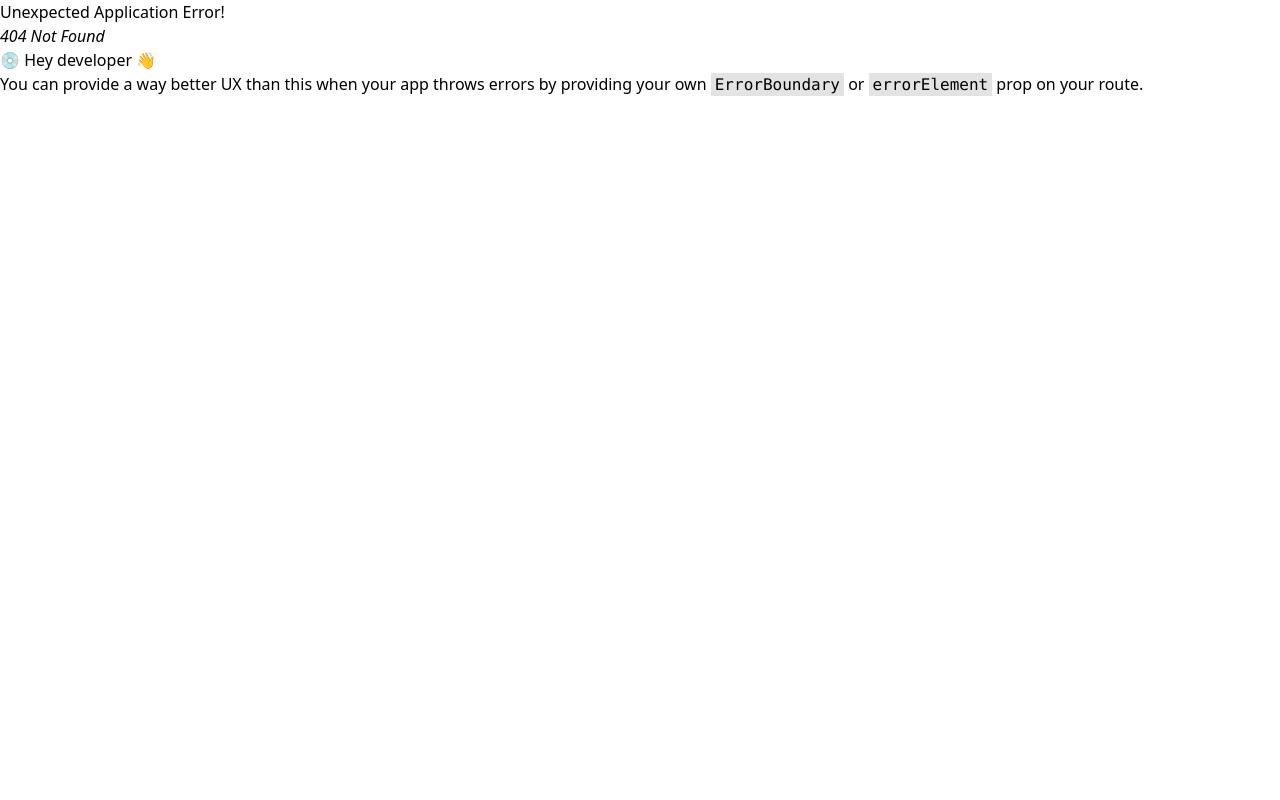
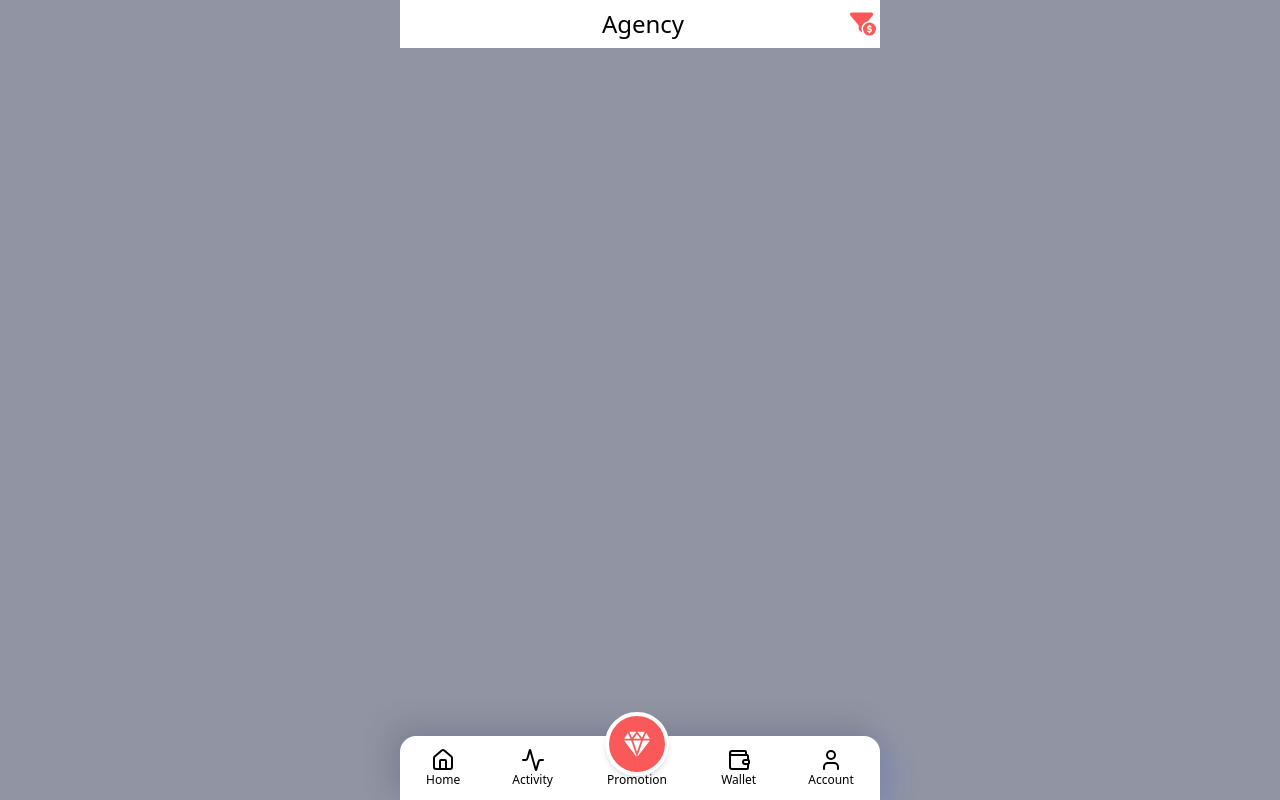
Before and after one commit to ahadkhan17545/hgzy, a React (Vite) app: page /promotion in a window 1280 px wide. Before the commit this address had no page. Built offline with nearby package versions, Linux system fonts and the light colour scheme.

Commit message:
Promotion page created

```diff
--- a/src/Components/BottomNavigationBar/BottomNavigationBar.jsx
+++ b/src/Components/BottomNavigationBar/BottomNavigationBar.jsx
@@ -27,7 +27,7 @@ const BottomNavigationBar = () => {
         {/* Center Button */}
         <div className="relative">
           <Link
-            to="/"
+            to="/promotion"
             className="w-16 h-16 bg-red-400 text-white bg-red rounded-full flex justify-center items-center shadow-md -translate-y-6 border-4"
           >
             <IoDiamond size={28} />
--- /dev/null
+++ b/src/Components/Promotion/PromotionTop.jsx
@@ -0,0 +1,20 @@
+import { FaFilterCircleDollar } from "react-icons/fa6";
+import { Link } from "react-router-dom";
+
+const PromotionTop = () => {
+  return (
+    <div className="text-black bg-white py-2 max-w-[480px] m-auto fixed top-0 w-full">
+      <div className="flex justify-between items-center">
+        <div className=""></div>
+        <h2 className="ml-10 text-2xl font-medium text-center">Agency</h2>
+        <Link to="/">
+          <div className="px-1 text-red">
+            <FaFilterCircleDollar size={26} />
+          </div>
+        </Link>
+      </div>
+    </div>
+  );
+};
+
+export default PromotionTop;
--- a/src/Components/Wallet/WalletTop.jsx
+++ b/src/Components/Wallet/WalletTop.jsx
@@ -4,7 +4,7 @@ import { Link } from "react-router-dom";
 const WalletTop = () => {
   return (
     <div className="text-white bg-red py-2 max-w-[480px] m-auto fixed top-0 w-full">
-      <div className="flex justify-between">
+      <div className="flex justify-between items-center">
         <Link to="/">
           <div className="px-1">
             <RxCaretLeft size={30} />
--- /dev/null
+++ b/src/Pages/Promotion.jsx
@@ -0,0 +1,16 @@
+import BottomNavigationBar from "../Components/BottomNavigationBar/BottomNavigationBar";
+import PromotionTop from "../Components/Promotion/PromotionTop";
+
+const Promotion = () => {
+  return (
+    <div className="bg-sideBg min-h-screen">
+      <div className="w-full max-w-[480px] mx-auto bg-backgroundWhite">
+        <PromotionTop />
+
+        <BottomNavigationBar />
+      </div>
+    </div>
+  );
+};
+
+export default Promotion;
--- a/src/routes/routes.jsx
+++ b/src/routes/routes.jsx
@@ -7,6 +7,7 @@ import Register from "../Pages/Register";
 import ForgotPassword from "../Pages/ForgotPassword";
 import Activity from "../Pages/Activity";
 import Wallet from "../Pages/Wallet";
+import Promotion from "../Pages/Promotion";
 
 const router = createBrowserRouter([
   {
@@ -14,6 +15,7 @@ const router = createBrowserRouter([
     element: <MainLayout />,
     children: [{ path: "/", element: <Home /> }],
   },
+  { path: "/promotion", element: <Promotion /> },
   { path: "/activity", element: <Activity /> },
   { path: "/wallet", element: <Wallet /> },
   { path: "/login", element: <Login /> },
```
